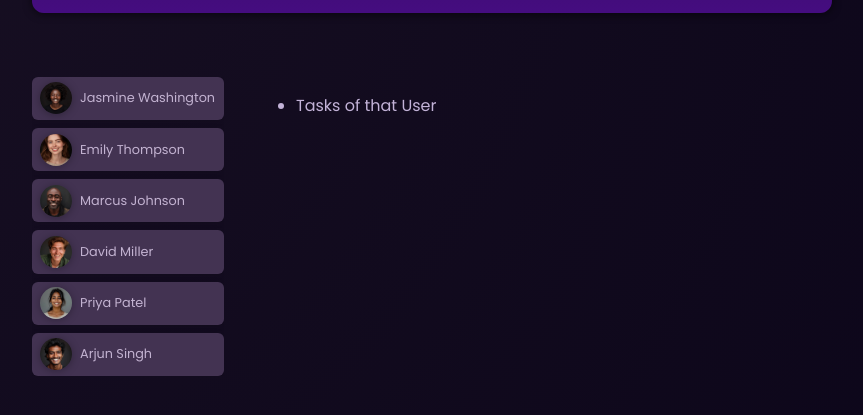
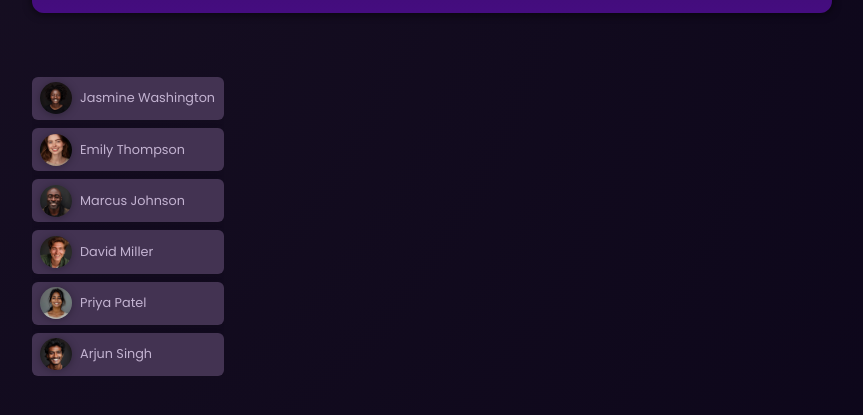
Before and after one commit to werbna/angular-essentials, an Angular app: page / in a window 1280 px wide. Shown: the part 195-610 px from the top of the page, without its empty margins (208-1071 px from the left). Built offline with nearby package versions, Linux system fonts and the light colour scheme.

Commit message:
created the tasks component and imported it inside of the app.ts

```diff
--- a/src/app/app.component.html
+++ b/src/app/app.component.html
@@ -51,7 +51,5 @@
       />
     </li>
   </ul>
-  <ul id="tasks">
-    <li> Tasks of that User</li>
-  </ul>
+  <app-tasks name="..."/>
 </main>
--- a/src/app/app.component.ts
+++ b/src/app/app.component.ts
@@ -2,11 +2,12 @@ import { Component } from '@angular/core';
 import { HeaderComponent } from './header/header.component';
 import { UserComponent } from "./user/user.component";
 import { DUMMY_USERS } from './dummy-users';
+import { TasksComponent } from "./tasks/tasks.component";
 
 @Component({
   selector: 'app-root',
   standalone: true,
-  imports: [HeaderComponent, UserComponent],
+  imports: [HeaderComponent, UserComponent, TasksComponent],
   templateUrl: './app.component.html',
   styleUrl: './app.component.css',
 })
--- /dev/null
+++ b/src/app/tasks/tasks.component.html
@@ -0,0 +1,3 @@
+<h2>
+  {{ name }}
+</h2>
```
Also changed, not shown: src/app/tasks/tasks.component.ts (added, +12 -0 lines), src/app/tasks/tasks.component.css (added).
